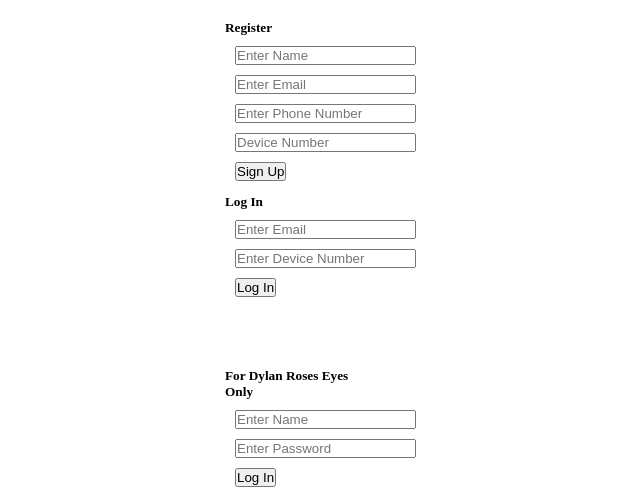
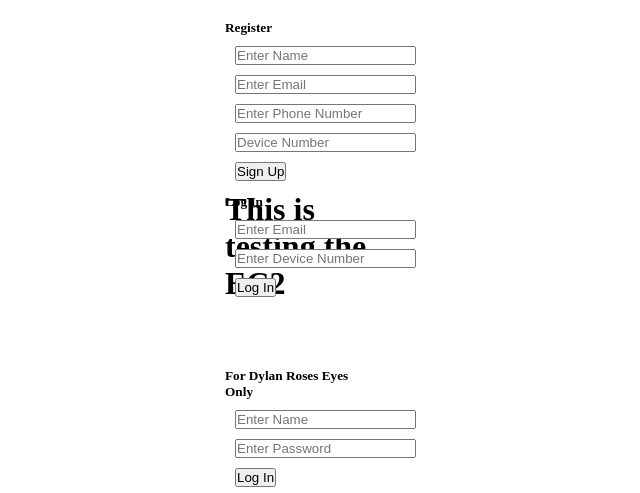
Before and after one commit to Cnovotn/RoughDraftGlimpseProject, a Django app: template apps/glimpse_app/templates/homepage.html in a window 1280 px wide. Shown: the part 50-543 px from the top of the page, without its empty margins (287-927 px from the left). Run offline with Django 3.2, Linux system fonts and the light colour scheme; the template is opened without the code that fills it, so the values that code supplies are empty; some libraries are stand-ins or nearby versions.

Commit message:
Update homepage.html

```diff
--- a/apps/glimpse_app/templates/homepage.html
+++ b/apps/glimpse_app/templates/homepage.html
@@ -80,6 +80,7 @@ input{
                     <input type="text" placeholder="Device Number" name="deviceNumber">
                     <input type="submit" value="Sign Up">
                 </form>
+                <h1>This is testing the EC2</h1>
             </div>
             {% if messages %}
             <ul class="messages"> <!-- This is where all of the error messages would be printed-->
```
